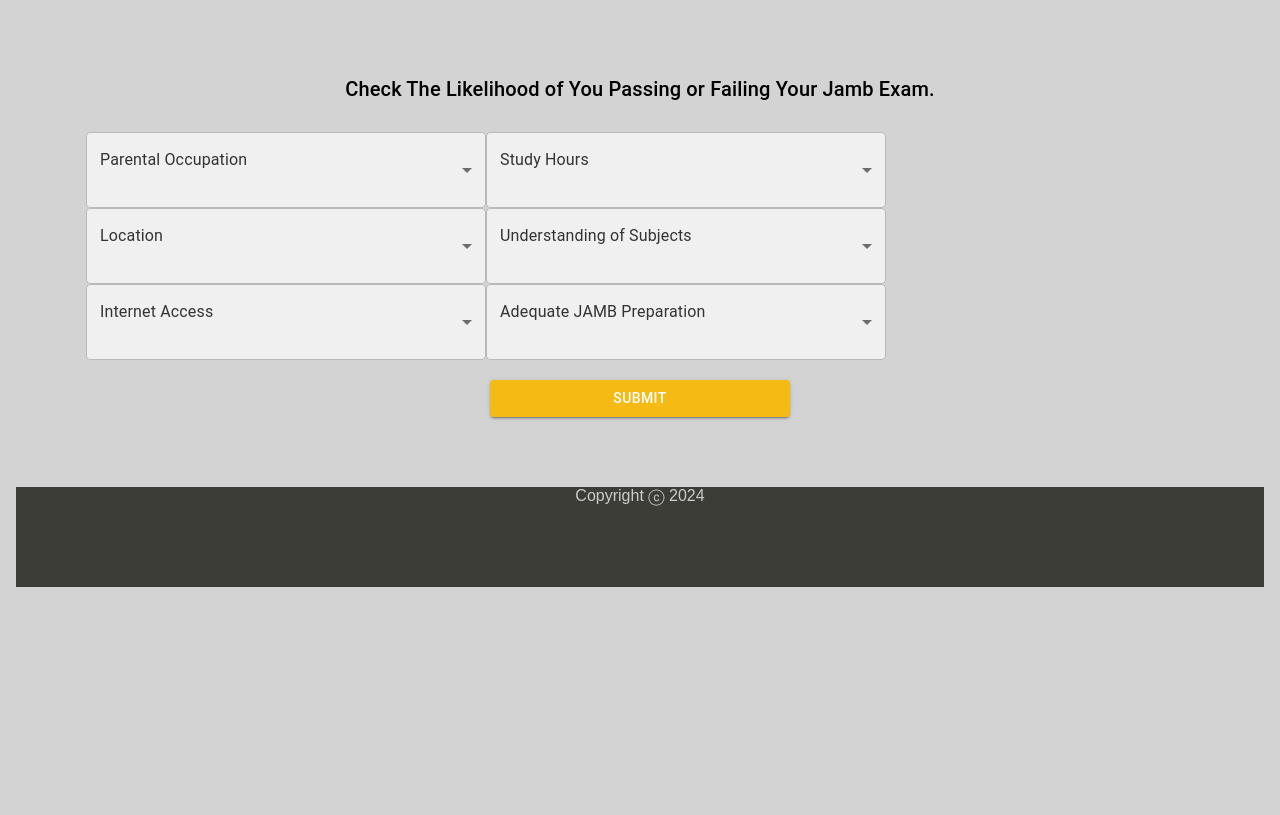
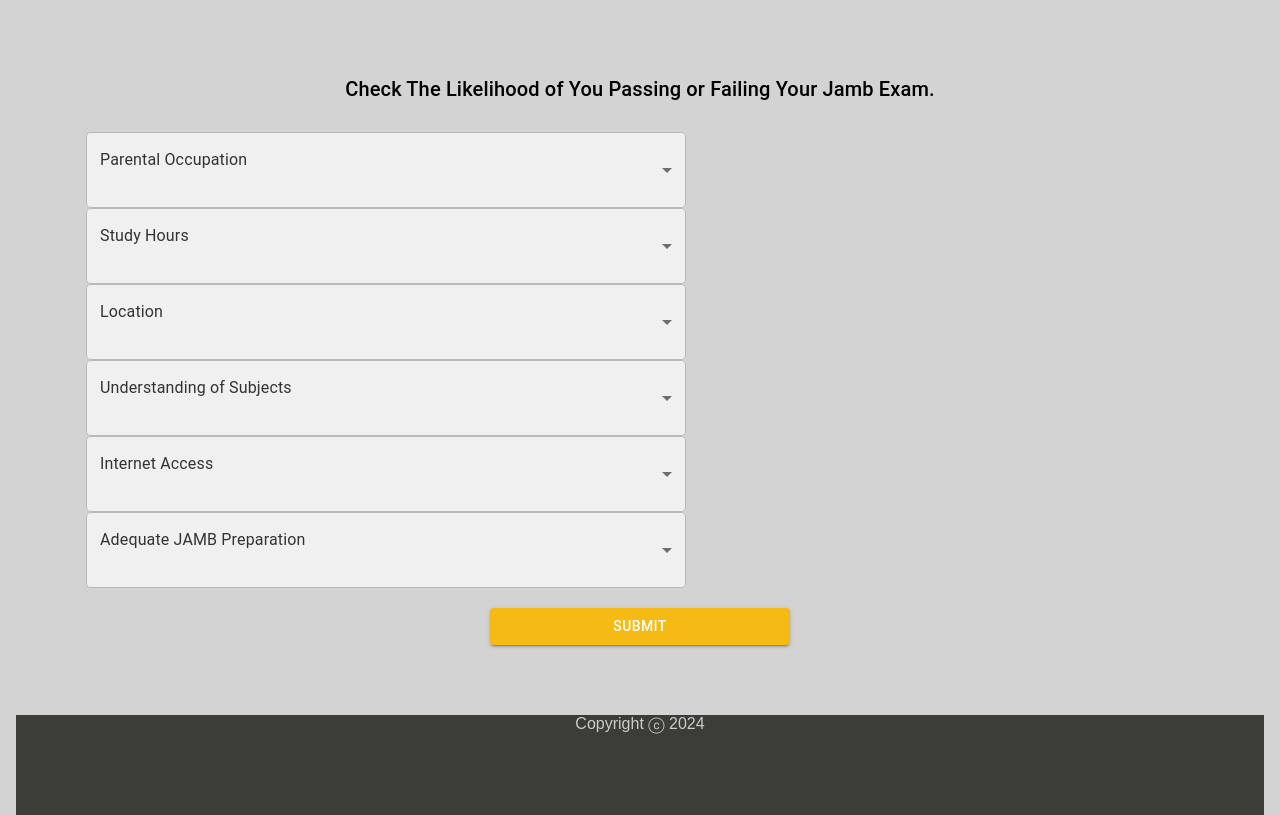
Before and after one commit to Saheed388/DataThonRepo, a React (Vite) app: page / in a window 1280 px wide. Shown: the part 820-1635 px from the top of the page. Before the commit the page ends 1407 px from the top, so only its background shows below. Built offline with nearby package versions, Linux system fonts and the light colour scheme.

Commit message:
first commit

```diff
--- a/src/App.css
+++ b/src/App.css
@@ -48,7 +48,7 @@
 
 .custom-dropdown {
   width: 100%; /* Full width for responsiveness */
-  max-width: 400px; /* Maximum width */
+  max-width: 500px; /* Maximum width */
   margin: 20px auto; /* Increased margin for more space around the dropdown */
   border-radius: 20px;
   border: #f5ba13 5px solid;
@@ -99,7 +99,7 @@
 
 .drop-down-container {
   display: grid;
-  grid-template-columns: 1fr; /* Single column layout */
+  grid-template-columns: auto, auto, auto; /* Single column layout */
   margin: 50px; /* Optional: outer margin for the container */
   padding: 20px; /* Optional: inner padding for the container */
   gap: 20px; /* Space between items in the grid */
@@ -107,9 +107,10 @@
 
 .custom-dropdown {
   width: 100%; /* Full width for responsiveness */
-  max-width: 400px; /* Maximum width */
+  max-width: 600px; /* Maximum width */
   border-radius: 20px; /* Rounded corners */
   border: #f5ba13 5px solid; /* Dropdown border */
+  gap: 20px;
 }
 
 /* Additional styles as needed */
```
